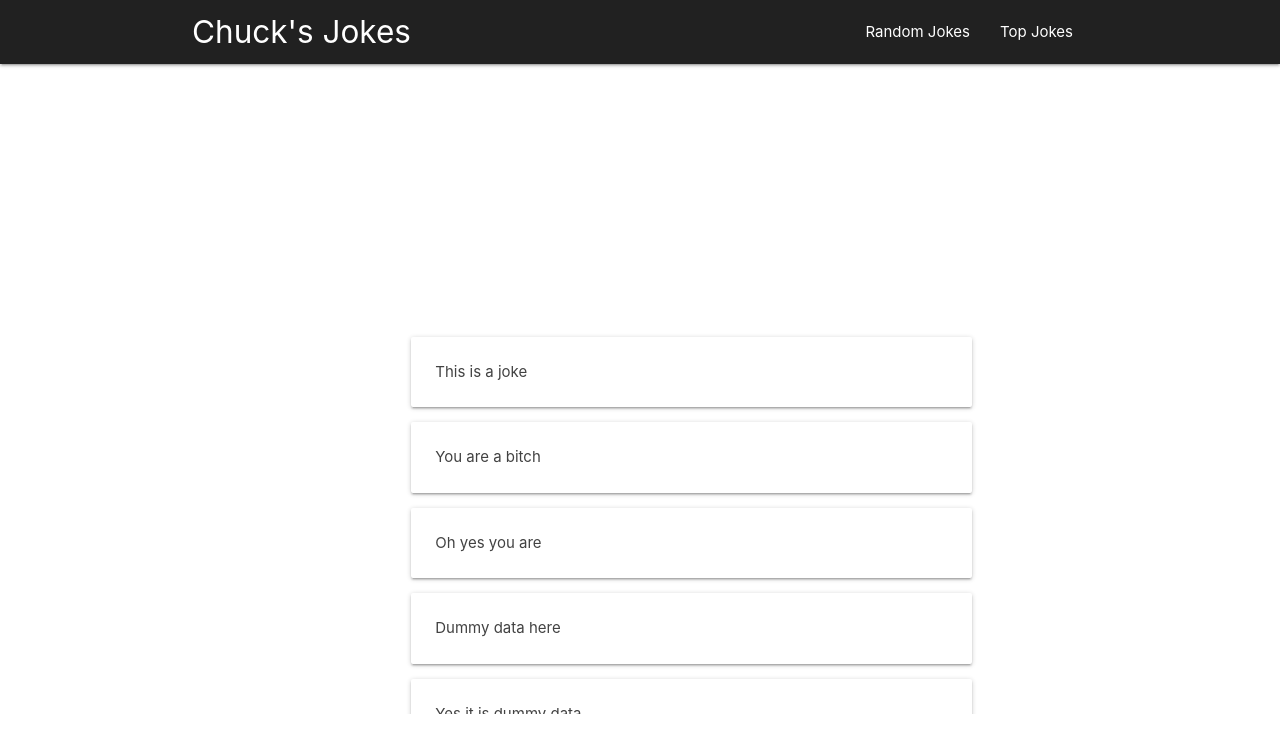
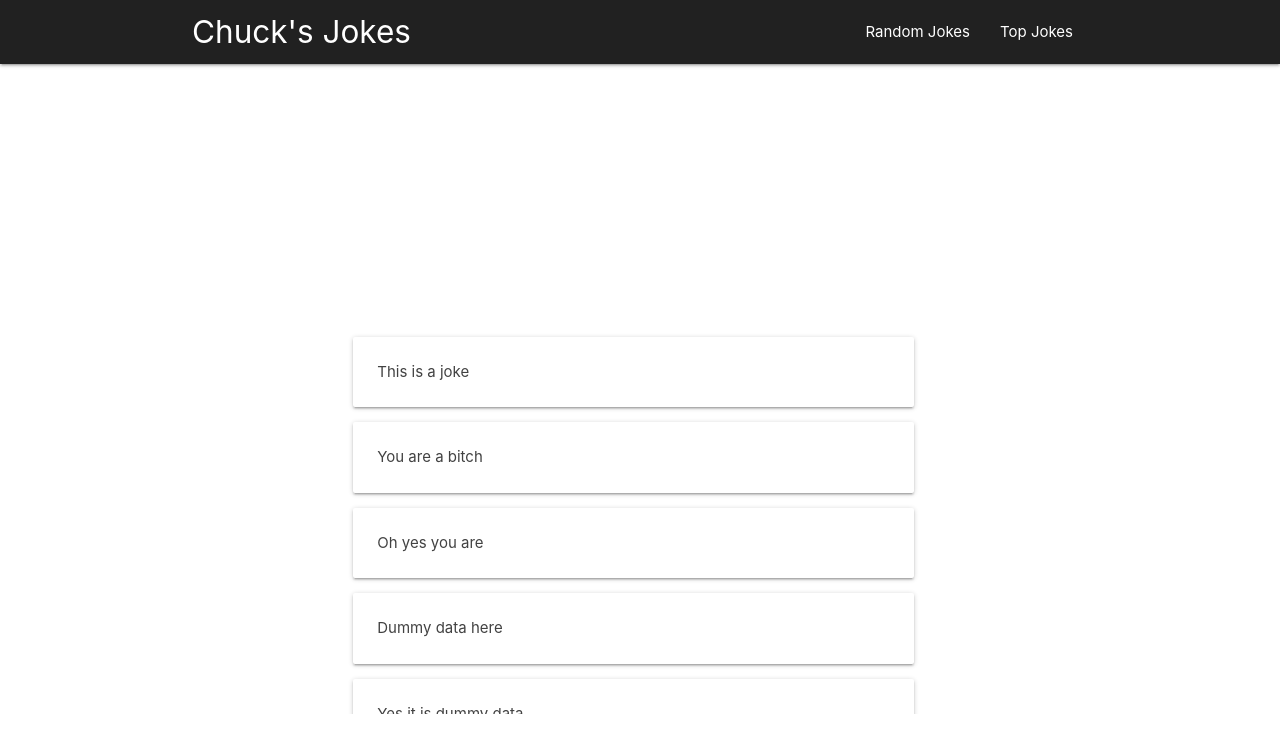
Before and after one commit to JosemaRguez/Chuck-Norris-Jokes, a React (Create React App) app in the folder client/: page / in a window 1280 px wide. Shown: the top 752 px of the page. Built offline with nearby package versions, Linux system fonts and the light colour scheme.

Commit message:
Viewport center

```diff
--- a/client/src/App.js
+++ b/client/src/App.js
@@ -12,7 +12,7 @@ class App extends Component {
         <div className="App">
           <div className="Navbar">
             <Navbar />
-            <Switch>
+            <Switch >
               <Route exact path='/' component={JokesBoard} />
               <Route path='/joke/:id' component={JokeDetails} />
             </Switch>
--- a/client/src/components/jokes/JokesBoard.js
+++ b/client/src/components/jokes/JokesBoard.js
@@ -26,10 +26,8 @@ class JokesBoard extends Component {
     render() {
         const { jokes } = this.props
 
-        console.log(jokes)
-
         return (
-            <div style={{ padding: 250}}>
+            <div className="container" style={{ paddingRight: 300, paddingTop: 250 }}>
                 <div
                     className="vc"
                     ref="iScroll"
```
